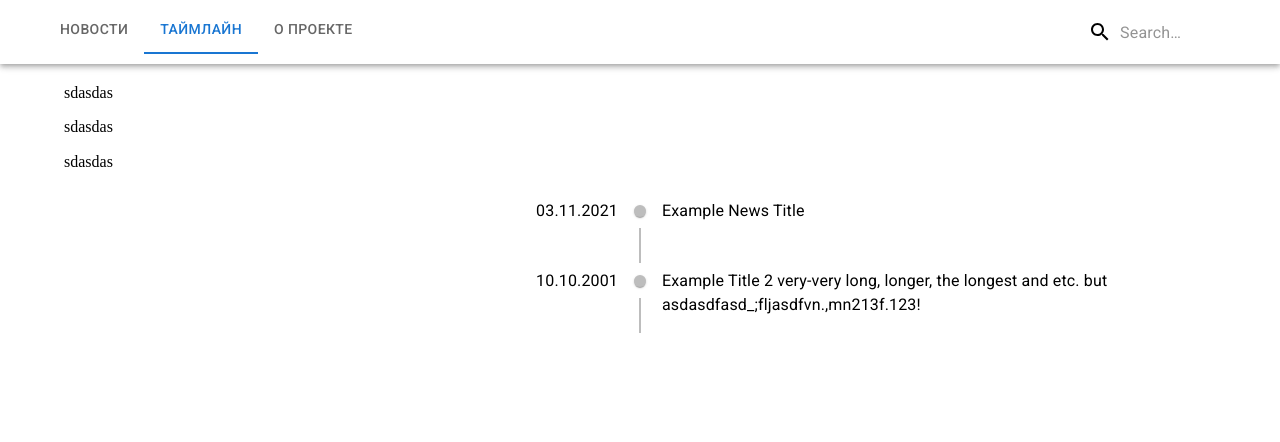
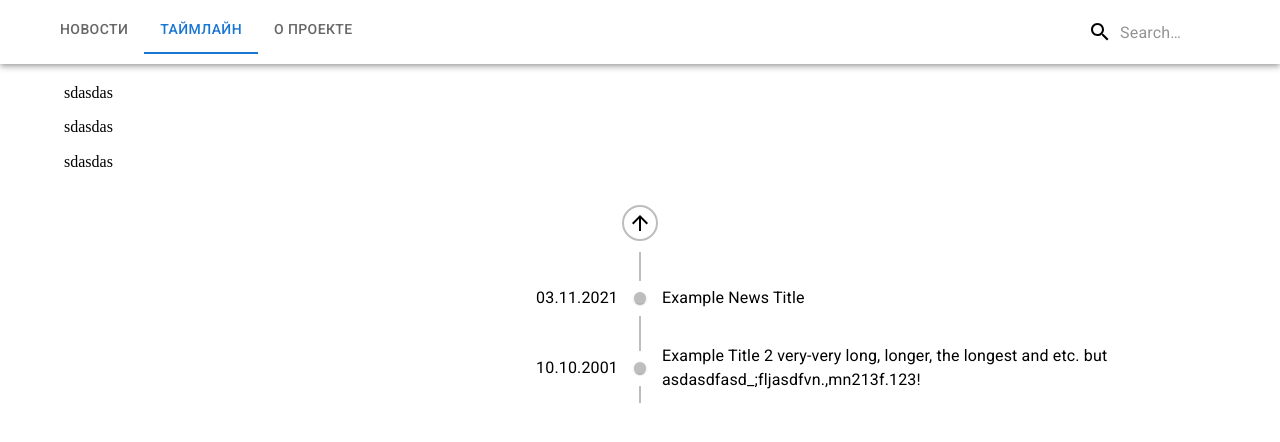
Before and after one commit to d1zero/hackathon_wildhack, a React (Create React App) app in the folder frontend/: page /timeline in a window 1280 px wide. Shown: the top 442 px of the page. Built offline with nearby package versions, Linux system fonts and the light colour scheme.

Commit message:
Timeline: add arrow

```diff
--- /dev/null
+++ b/frontend/src/App.css
@@ -0,0 +1,37 @@
+:root {
+    --line-color: black;
+}
+
+.timeline {
+    position: relative;
+}
+.timeline::before {
+    content: '';
+    position: absolute;
+    margin: 0 auto;
+    top: 0;
+    left: 0;
+    right: 0;
+    bottom: 0;
+    height: 100%;
+    width: 5px;
+    background: var(--line-color);
+}
+.timeline::after {
+    content: '';
+    border-color: var(--line-color);
+    position: absolute;
+    width: 30px;
+    height: 30px;
+    border-top: 5px solid;
+    border-right: 5px solid;
+}
+
+.timeline::after {
+    top: 0;
+    left: 0;
+    right: 0;
+    /* bottom: 0; */
+    margin: 0 auto;
+    transform: rotate(-45deg);
+}
--- a/frontend/src/App.js
+++ b/frontend/src/App.js
@@ -1,4 +1,5 @@
 import React from 'react';
+// import './App.css';
 import { Routes, Route } from 'react-router-dom';
 import { Container } from '@mui/material';
 import Header from './components/Header/Header';
--- a/frontend/src/Pages/Timeline.js
+++ b/frontend/src/Pages/Timeline.js
@@ -6,9 +6,10 @@ import {
     TimelineSeparator,
     TimelineConnector,
     TimelineContent,
-    TimelineOppositeContent,
     TimelineDot,
 } from '@mui/lab';
+import ArrowUpwardIcon from '@mui/icons-material/ArrowUpward';
+import TimelineItemStyled from '../components/TimelineItemStyled';
 // import { Button } from '@mui/material';
 
 const Timeline = () => {
@@ -28,22 +29,23 @@ const Timeline = () => {
         },
     ];
     const listItems = exampleArray.map((item) =>
-        <TimelineItem>
-            <TimelineOppositeContent
-            >{item.date}</TimelineOppositeContent>
-            <TimelineSeparator>
-                <TimelineDot />
-                <TimelineConnector />
-            </TimelineSeparator>
-            <TimelineContent>{item.title}</TimelineContent>
-        </TimelineItem>
+        <TimelineItemStyled item={item}/>
     );
     return (
         <>
             <p>sdasdas</p>
             <p>sdasdas</p>
             <p>sdasdas</p>
-            <LabTimeline>
+            <LabTimeline className="timeline">
+                <TimelineItem>
+                    <TimelineSeparator>
+                        <TimelineDot variant="outlined">
+                            <ArrowUpwardIcon/>
+                        </TimelineDot>
+                        <TimelineConnector />
+                    </TimelineSeparator>
+                    <TimelineContent/>
+                </TimelineItem>
                 {listItems}
             </LabTimeline>
         </>
--- /dev/null
+++ b/frontend/src/components/TimelineItemStyled.js
@@ -0,0 +1,31 @@
+/* eslint-disable prettier/prettier */
+import React from 'react';
+import {
+    TimelineItem,
+    TimelineSeparator,
+    TimelineConnector,
+    TimelineContent,
+    TimelineOppositeContent,
+    TimelineDot,
+} from '@mui/lab';
+
+const TimelineItemStyled = (props) => {
+    const { item } = props;
+    return (
+        <TimelineItem onMouseEnter={()=>console.log('MouseEnter', item.title)}>
+            <TimelineOppositeContent sx={{ m: 'auto 0' }}>{ item.date }</TimelineOppositeContent>
+            <TimelineSeparator>
+                <TimelineConnector />
+                <TimelineDot/>
+                <TimelineConnector />
+            </TimelineSeparator>
+            <TimelineContent sx={{ m: 'auto 0' }}>{item.title}</TimelineContent>
+        </TimelineItem>
+    );
+};
+
+// TimelineItemStyled.defaultProps = {
+//     title: 'Title is not defined',
+// };
+
+export default TimelineItemStyled;
```
